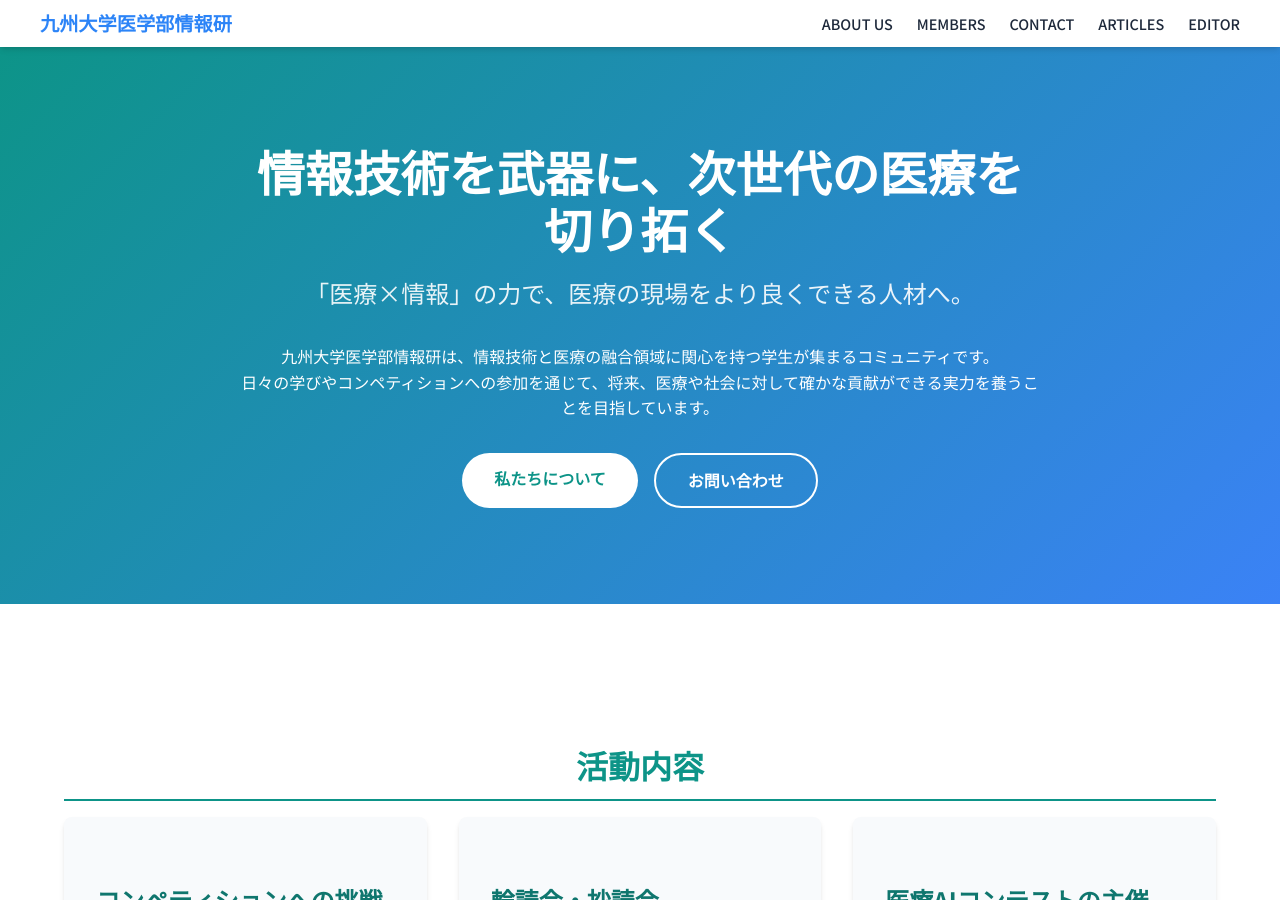
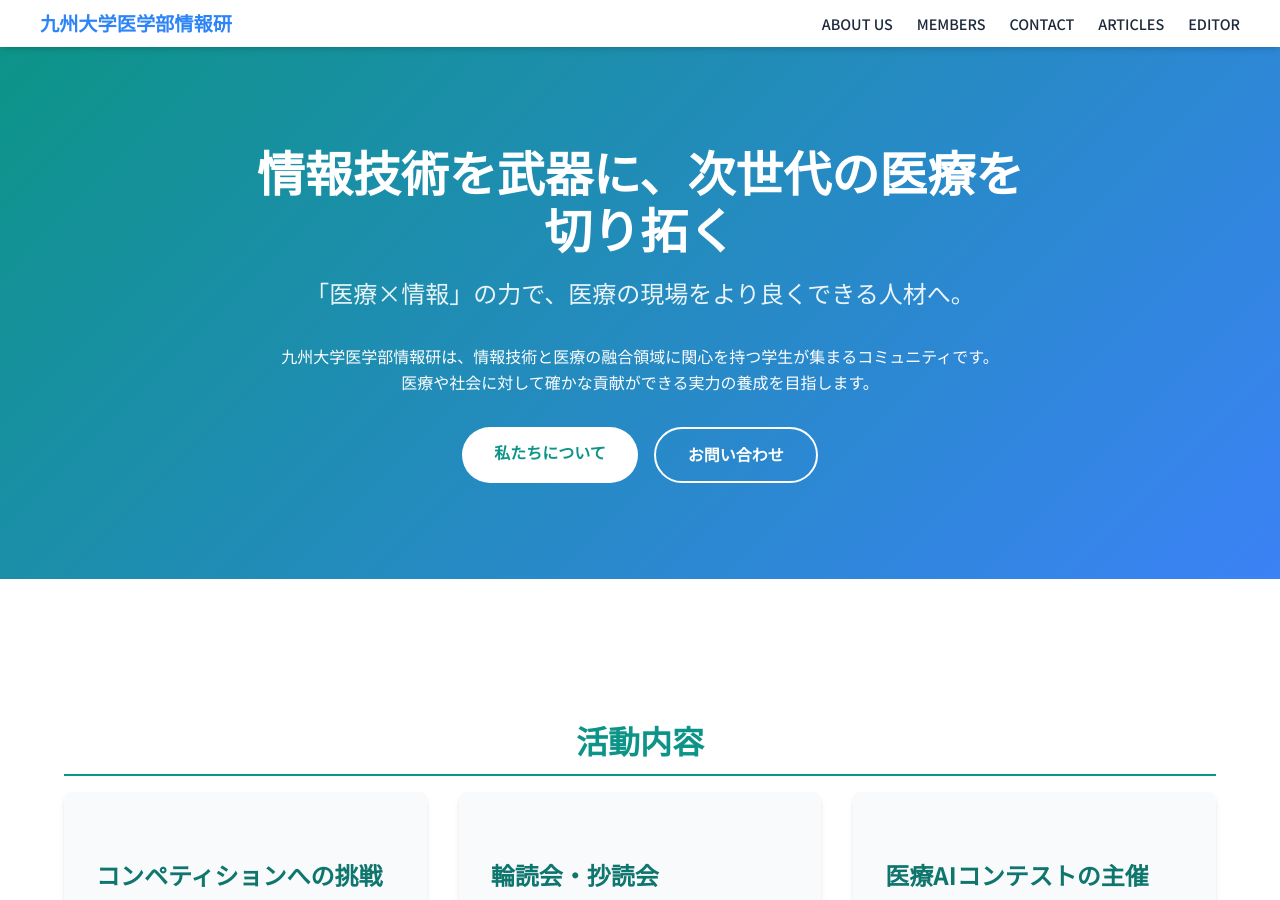
Before and after one commit to qumiclub/club-welcome-page, a Jekyll site: the page built from index.html, in a window 1280 px wide and 900 px high. Built offline with Jekyll 4.4.1, drawn with Linux system fonts in a browser that asks for light colours.

Commit message:
index.htmlを少し改変

```diff
--- a/index.html
+++ b/index.html
@@ -8,7 +8,7 @@
     <div class="hero-content">
         <h1>情報技術を武器に、次世代の医療を切り拓く</h1>
         <p class="hero-subtitle">「医療×情報」の力で、医療の現場をより良くできる人材へ。</p>
-        <p>九州大学医学部情報研は、情報技術と医療の融合領域に関心を持つ学生が集まるコミュニティです。<br>日々の学びやコンペティションへの参加を通じて、将来、医療や社会に対して確かな貢献ができる実力を養うことを目指しています。
+        <p>九州大学医学部情報研は、情報技術と医療の融合領域に関心を持つ学生が集まるコミュニティです。<br>医療や社会に対して確かな貢献ができる実力の養成を目指します。
         </p>
         <div class="hero-buttons">
             <a href="{{ '/about-us/' | relative_url }}" class="btn btn-primary">私たちについて</a>
```
